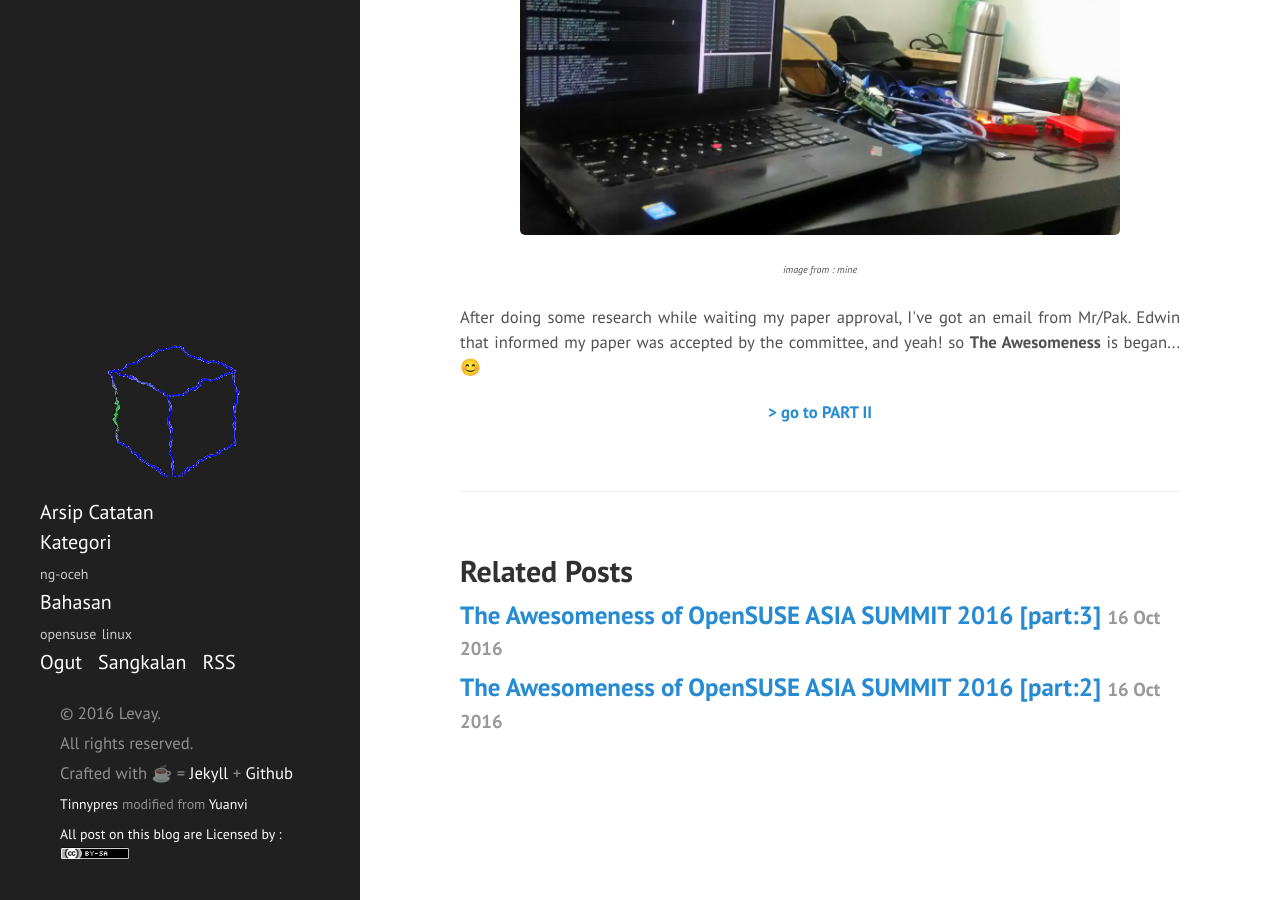
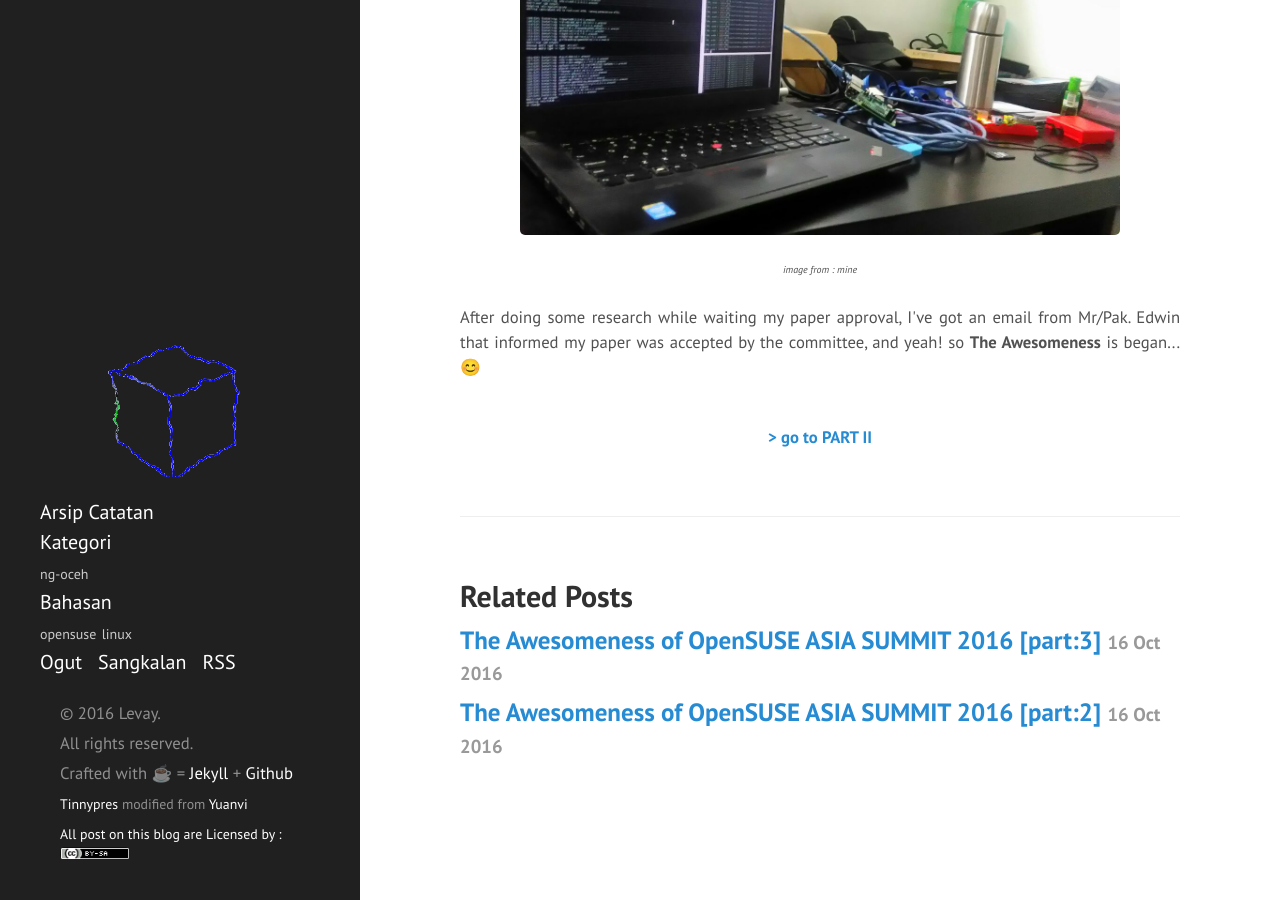
Before and after one commit to levay08/levay08.github.io, a Jekyll site: the page built from _posts/2016-10-16-frosas2016.markdown, in a window 1280 px wide and 900 px high, scrolled down 3011 px. Built offline with Jekyll 4.4.1, drawn with Linux system fonts in a browser that asks for light colours.

Commit message:
update line

```diff
--- a/_posts/2016-10-16-frosas2016-part-II.markdown
+++ b/_posts/2016-10-16-frosas2016-part-II.markdown
@@ -67,4 +67,4 @@ And installed BlankOn as main OS inside too (with openbox absolutely ツ ). <br>
 
 <p style="text-align:justify">
 And at this event, I found someone that made me stunned when she looked at me, idk who is she, but unfortunately we just looking each other in safe distance. So, this one is another <x><b>awesomeness</b></x> for me. Thank you OpenSUSE Summit 2016 ♥ </p><br />
-<y><b><a href="https://levay08.github.io/2016/10/16/frosas2016-part-III">>> go to PART III</a></b></y>
+<center><y><b><a href="https://levay08.github.io/2016/10/16/frosas2016-part-III">>> go to PART III</a></b></y></center>
--- a/_posts/2016-10-16-frosas2016-part-III.markdown
+++ b/_posts/2016-10-16-frosas2016-part-III.markdown
@@ -58,3 +58,5 @@ MATERIALS : </p>
   <li><x><a href="https://www.flickr.com/groups/opensuse-asia-summit-2016/">Photo Documentation on Flickr</a></x>
   </li>
 </ul>
+
+----------------------------------------------------------------------------------------------------------------------------------------------------------- [EOF]
--- a/_posts/2016-10-16-frosas2016.markdown
+++ b/_posts/2016-10-16-frosas2016.markdown
@@ -47,5 +47,5 @@ Maybe it's a late post, but seriously bro, the euforia from OSAS 2016 last week
 <img src="/assets/riset.jpeg" align="centre" width="600">
 <i><font size="1">image from : mine</font></i></center>
 <br>
-<p style="text-align:justify">After doing some research while waiting my paper approval, I've got an email from Mr/Pak. Edwin that informed my paper was accepted by the committee, and yeah! so <x><b>The Awesomeness</b></x> is began... 😊</p>
+<p style="text-align:justify">After doing some research while waiting my paper approval, I've got an email from Mr/Pak. Edwin that informed my paper was accepted by the committee, and yeah! so <x><b>The Awesomeness</b></x> is began... 😊</p><br />
 <y><b><a href="https://levay08.github.io/2016/10/16/frosas2016-part-II">> go to PART II</a></b></y>
```
